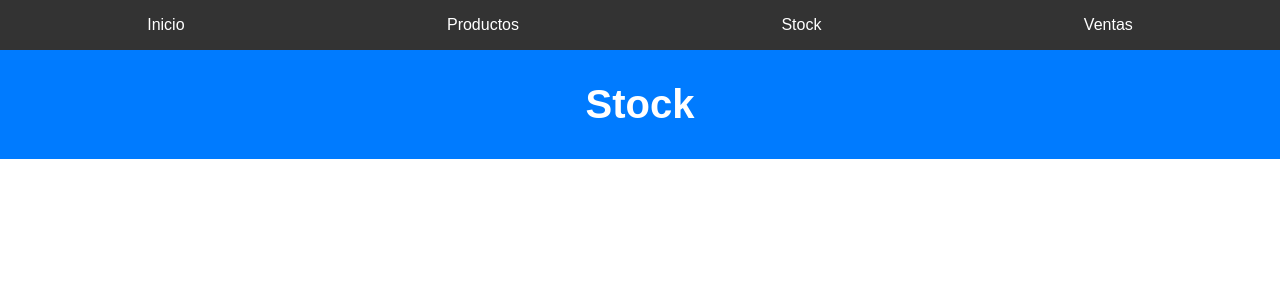
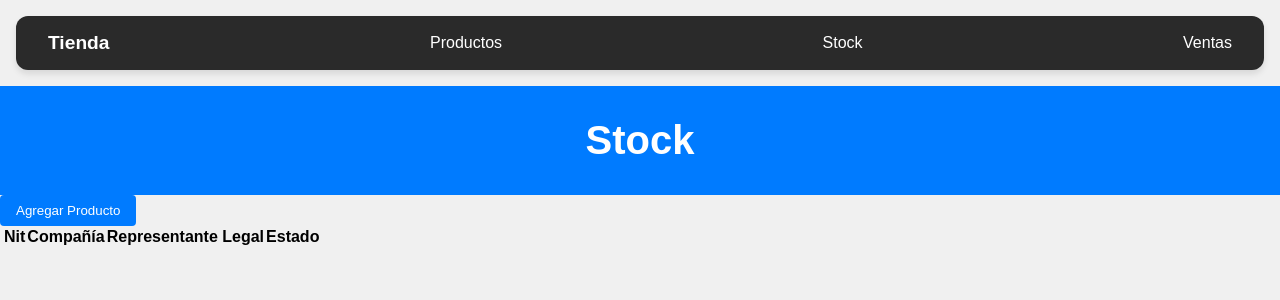
Before and after one commit to josee2701/Django_Class, a Django app: page /stock/ in a window 1280 px wide. Shown: the top 300 px of the page. Run offline with Django 5.2, Linux system fonts and the light colour scheme; lists and menus that the app fills with data are empty.

Commit message:
feat: «Actualizado .gitignore para ignorar los archivos __pycache__ y *.py[cod]. Eliminado el archivo estático styles.css. Refactorizadas las plantillas HTML para extender una plantilla base.html y eliminadas las barras de navegación duplicadas.»

```diff
--- /dev/null
+++ b/static/js/script.js
@@ -0,0 +1,24 @@
+// script.js
+
+document.addEventListener('DOMContentLoaded', function() {
+    var modal = document.getElementById('myModal');
+    var btn = document.getElementById('openModal');
+    var span = document.getElementsByClassName('close')[0];
+
+    // Cuando el usuario hace clic en el botón, abre el modal
+    btn.onclick = function() {
+        modal.style.display = 'block';
+    }
+
+    // Cuando el usuario hace clic en la X, cierra el modal
+    span.onclick = function() {
+        modal.style.display = 'none';
+    }
+
+    // Cuando el usuario hace clic fuera del modal, cierra el modal
+    window.onclick = function(event) {
+        if (event.target == modal) {
+            modal.style.display = 'none';
+        }
+    }
+});
--- /dev/null
+++ b/template/base.html
@@ -0,0 +1,18 @@
+{% load  static %}
+<!DOCTYPE html>
+<html lang="es">
+<head>
+    <meta charset="UTF-8" />
+    <meta http-equiv="X-UA-Compatible" content="IE=edge" />
+    <meta name="viewport" content="width=device-width, initial-scale=1.0" />
+    <title>{% block title %}{% endblock title %}</title>
+    <link rel="stylesheet" href="{% static 'css/styles.css' %}">
+    <link rel="icon" type="image/png" href="{% static 'logo192.png' %}" />
+</head>
+<body>
+    {% include 'navbar.html' %}
+    {% block content %}
+    {% endblock %}
+    <script src="{% static 'js/script.js' %}"></script>
+</body>
+</html>
--- /dev/null
+++ b/template/navbar.html
@@ -0,0 +1,121 @@
+<!DOCTYPE html>
+<html lang="es">
+<head>
+    <meta charset="UTF-8">
+    <meta name="viewport" content="width=device-width, initial-scale=1.0">
+    <title>Jose Campos - Navbar</title>
+    <style>
+        :root {
+            --primary-color: #2a2a2a;
+            --secondary-color: #3a3a3a;
+            --text-color: #ffffff;
+            --hover-color: #4a4a4a;
+        }
+        body {
+            font-family: 'Arial', sans-serif;
+            margin: 0;
+            padding: 0;
+            background-color: #f0f0f0;
+        }
+        .navbar {
+            background-color: var(--primary-color);
+            padding: 1rem 2rem;
+            border-radius: 12px;
+            margin: 1rem;
+            box-shadow: 0 4px 6px rgba(0, 0, 0, 0.1);
+            z-index: 1050;
+        }
+        .navbar-container {
+            display: flex;
+            justify-content: space-between;
+            align-items: center;
+        }
+        .logo {
+            display: flex;
+            align-items: center;
+            color: var(--text-color);
+            text-decoration: none;
+            font-weight: bold;
+            font-size: 1.2rem;
+        }
+        .logo svg {
+            width: 40px;
+            height: 40px;
+            margin-right: 10px;
+        }
+        .nav-links {
+            display: contents;
+            gap: 1.5rem;
+        }
+        .nav-links a {
+            color: var(--text-color);
+            text-decoration: none;
+            font-weight: 500;
+            transition: color 0.3s ease;
+        }
+        .nav-links a:hover {
+            color: #a0a0a0;
+        }
+        .download-btn {
+            background-color: var(--secondary-color);
+            color: var(--text-color);
+            border: none;
+            padding: 0.5rem 1rem;
+            border-radius: 6px;
+            cursor: pointer;
+            transition: background-color 0.3s ease;
+        }
+        .download-btn:hover {
+            background-color: var(--hover-color);
+        }
+        .menu-toggle {
+            display: none;
+            background: none;
+            border: none;
+            color: var(--text-color);
+            font-size: 1.5rem;
+            cursor: pointer;
+        }
+        @media (max-width: 768px) {
+            .nav-links, .download-btn {
+                display: none;
+            }
+            .menu-toggle {
+                display: block;
+            }
+            .nav-links.active {
+                display: flex;
+                flex-direction: column;
+                position: absolute;
+                top: 70px;
+                left: 0;
+                right: 0;
+                background-color: var(--primary-color);
+                padding: 1rem;
+                border-radius: 0 0 12px 12px;
+            }
+        }
+    </style>
+</head>
+<body>
+    <nav class="navbar">
+        <div class="navbar-container">
+            <a href="#" class="logo">
+                Tienda
+            </a>
+            <div class="nav-links">
+                <a href="{% url 'productos' %}">Productos</a>
+                <a href="{% url 'stock' %}">Stock</a>
+                <a href="{% url 'ventas' %}">Ventas</a>
+            </div>
+            <button class="menu-toggle" aria-label="Toggle menu">☰</button>
+        </div>
+    </nav>
+
+    <script>
+        document.querySelector('.menu-toggle').addEventListener('click', function() {
+            document.querySelector('.nav-links').classList.toggle('active');
+        });
+    </script>
+</body>
+</html>
--- a/template/stock/main_stock.html
+++ b/template/stock/main_stock.html
@@ -1,27 +1,64 @@
+{% extends 'base.html' %}
 {% load  static %}
-<!DOCTYPE html>
-<html lang="es">
-<head>
-    <meta charset="UTF-8">
-    <meta name="viewport" content="width=device-width, initial-scale=1.0">
-    <title>Tienda</title>
-    <link rel="stylesheet" href="{% static 'styles.css' %}">
-
-</head>
-<body>
-     <!-- Barra de navegación -->
-     <!-- Barra de navegación -->
-     <nav>
-        <ul>
-            <li><a href="{% url 'index' %}">Inicio</a></li>
-            <li><a href="{% url 'productos' %}">Productos</a></li>
-            <li><a href="{% url 'stock' %}">Stock</a></li>
-            <li><a href="{% url 'ventas' %}">Ventas</a></li>
-        </ul>
-    </nav>
+{% block title %}Stock{% endblock %}
+{% block content %}
     <!-- Encabezado de la tienda -->
     <header>
         <h1>Stock</h1>
     </header>
 
-</body>
+    <div class="card-body custom-padding-body">
+        <div class="row mb-3">
+            <div class="col-12">
+                <div class="buttons-container">
+                    <button type="button" hx-get="{% url 'addProductos' %}">Agregar Producto</button>
+                </div>
+            </div>
+        </div>
+
+        <div class="table-responsive">
+            <table class="table">
+                <thead>
+                    <tr>
+                        <th></th>
+                        <th>
+                            <a >Nit</a>
+                        </th>
+                        <th>
+                            <a >Compañía</a>
+                        </th>
+                        <th>
+                            <a >Representante Legal</a>
+                        </th>
+                        {% if user.company.id == 1 %}
+                        <th>
+                            <a >Tipo</a>
+                        </th>
+                        {% endif %}
+                        <th>
+                            <a>Estado</a>
+                        </th>
+                    </tr>
+                </thead>
+                <tbody id="company-tbody">
+                    {% for item in company_info %}
+                    <tr id="{{ item.id }}">
+                        <!-- <td>
+                            <button type="button" hx-get="{% url 'companies:updateDistributionCompany' item.pk %}">Editar</button>
+                            <button type="button" hx-get="{% url 'companies:deleteCompany' item.id %}">Eliminar</button>
+                        </td> -->
+                        <td>{{ item.nit }}</td>
+                        <td>{{ item.company_name }}</td>
+                        <td>{{ item.legal_representative }}</td>
+                        {% if user.company.id == 1 %}
+                        <td>{% if item.provider_id is None %}Distribuidor{% else %}Cliente Final{% endif %}</td>
+                        {% endif %}
+                        <td>{% if item.actived %}Activo{% else %}Inactivo{% endif %}</td>
+                    </tr>
+                    {% endfor %}
+                </tbody>
+            </table>
+        </div>
+    </div>
+
+    {% endblock %}
```
Also changed, not shown: template/index.html (+10 -42 lines), template/productos/main_productos.html (+9 -21 lines), template/ventas/main_ventas.html (+57 -20 lines), static/css/styles.css (renamed from static/styles.css), static/logo192.png (added), 1 other file.
